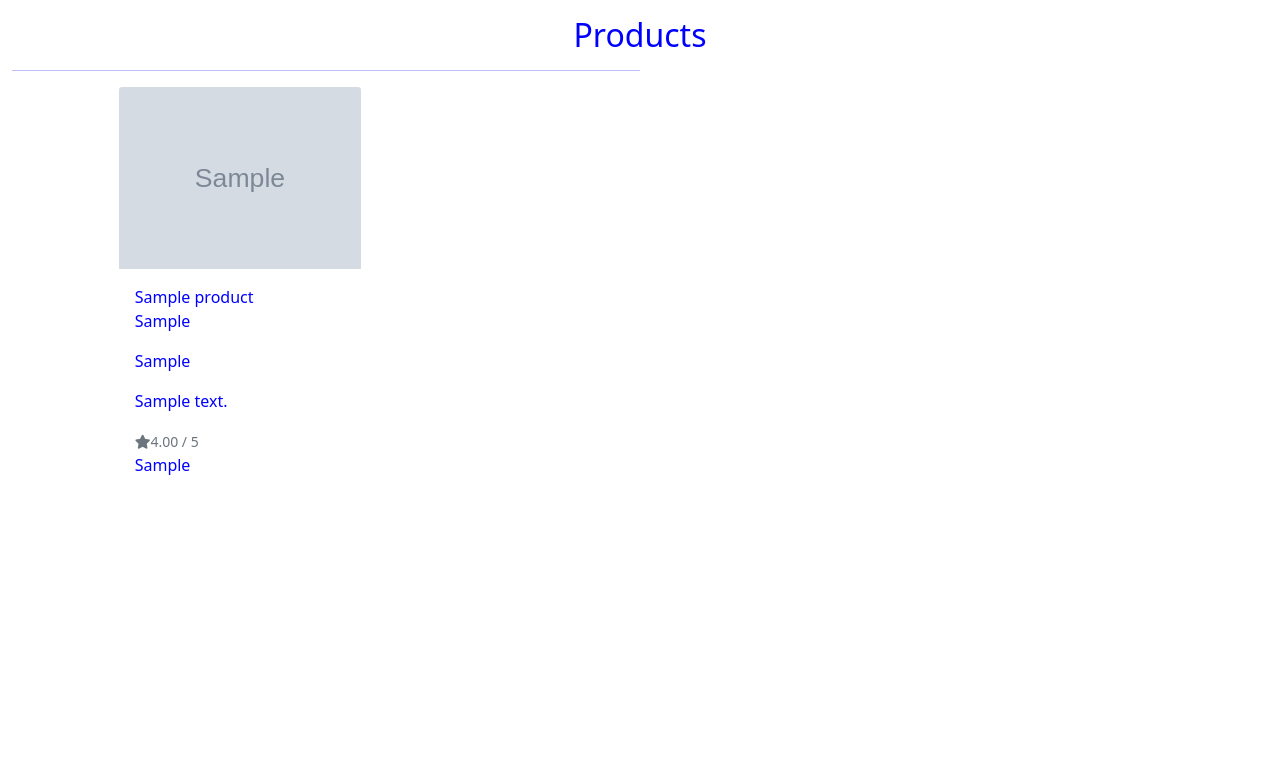
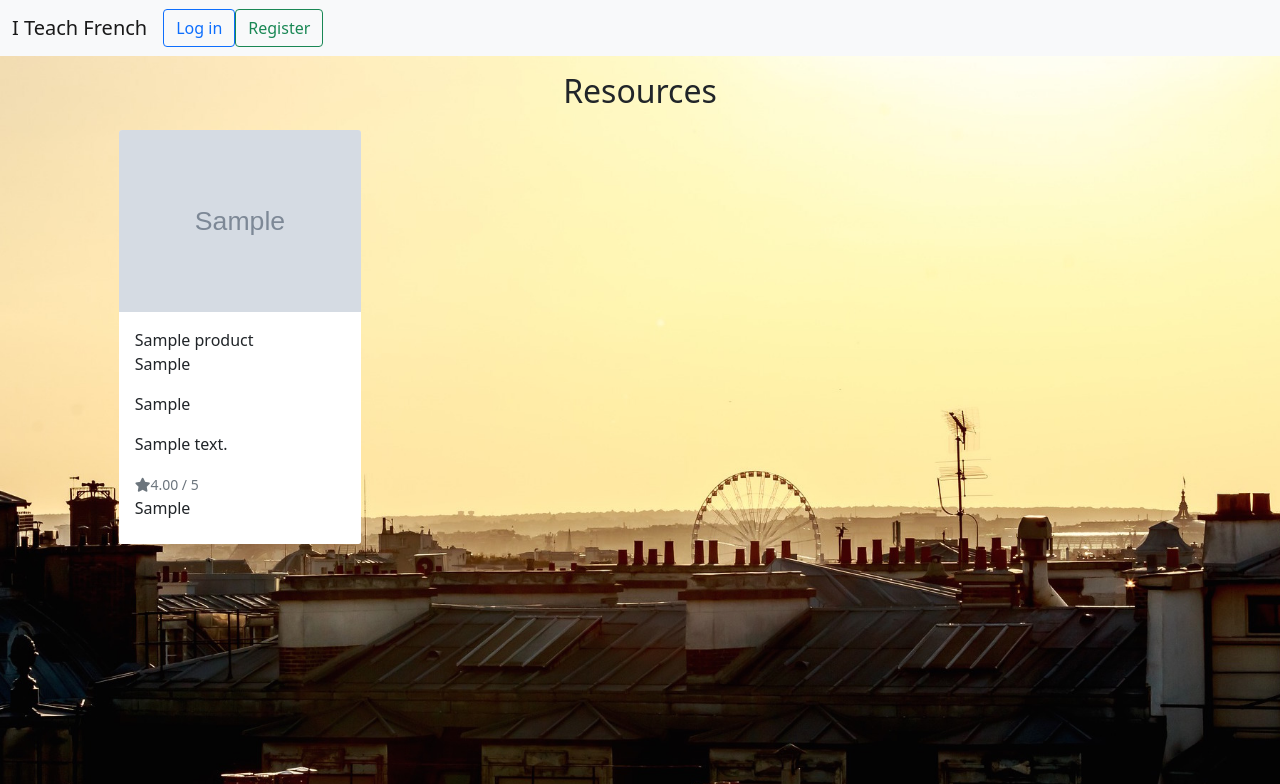
Before and after one commit to Code-Institute-Submissions/I_teach_French2, a Django app: page /products in a window 1280 px wide. Shown: the top 784 px of the page. Run offline with Django 3.2, Linux system fonts and the light colour scheme; tables that the repository leaves empty hold one stand-in row (values such as "Sample post"); grey boxes marked "Sample" are stand-in pictures; some libraries are stand-ins or nearby versions.

```diff
--- a/products/templates/products/products.html
+++ b/products/templates/products/products.html
@@ -1,21 +1,11 @@
 {% extends "base.html" %}
 {% load static %}
 
-{% block page_header %}
-    <div class="container header-container">
-        <div class="row">
-            <div class="col"></div>
-        </div>
-    </div>
-{% endblock %}
-
 {% block content %}
-    <div class="overlay"></div>
     <div class="container-fluid">
         <div class="row">
             <div class="col text-center mt-3">
-                <h2 class="logo-font">Products</h2>
-                <hr class="w-50 mb-1">
+                <h2 class="logo-font">Resources</h2>
             </div>
         </div>
         <div class="row">
@@ -78,5 +68,5 @@
                 </div>
             </div>
         </div>
-    </div>
+
 {% endblock %}
--- a/static/css/base.css
+++ b/static/css/base.css
@@ -1,3 +1,6 @@
+
 body{
-    color: blue;
+    background: url('/media/ITF_homepage.jpg') no-repeat center center fixed;
+    background-size: cover;
+
 }
--- a/templates/base.html
+++ b/templates/base.html
@@ -34,7 +34,7 @@
     {% block page_header %}
     <nav class="navbar navbar-expand-lg navbar-light bg-light">
   <div class="container-fluid">
-    <a class="navbar-brand" href="#">I Teach French</a>
+    <a class="navbar-brand" href=" {% url 'home' %} ">I Teach French</a>
     <button class="navbar-toggler" type="button" data-bs-toggle="collapse" data-bs-target="#navbarNav" aria-controls="navbarNav" aria-expanded="false" aria-label="Toggle navigation">
       <span class="navbar-toggler-icon"></span>
     </button>
@@ -42,7 +42,7 @@
       <ul class="navbar-nav">
             {% if user.is_authenticated %}
         <li class="nav-item">
-          <a class="nav-link active" aria-current="page" href="#">All resources</a>
+          <a class="nav-link active" aria-current="page" href="{% url 'products' %}">All resources</a>
         </li>
         <li class="nav-item">
           <a class="nav-link" href="#">Donate</a>
```
Also changed, not shown: media/Cabrel_Octobre_small.jpeg (added), media/ITF_homepage.jpg (added), media/conjugaison_small.jpeg (added), media/journee_sans_voiture_small.jpeg (added), 3 other files.
